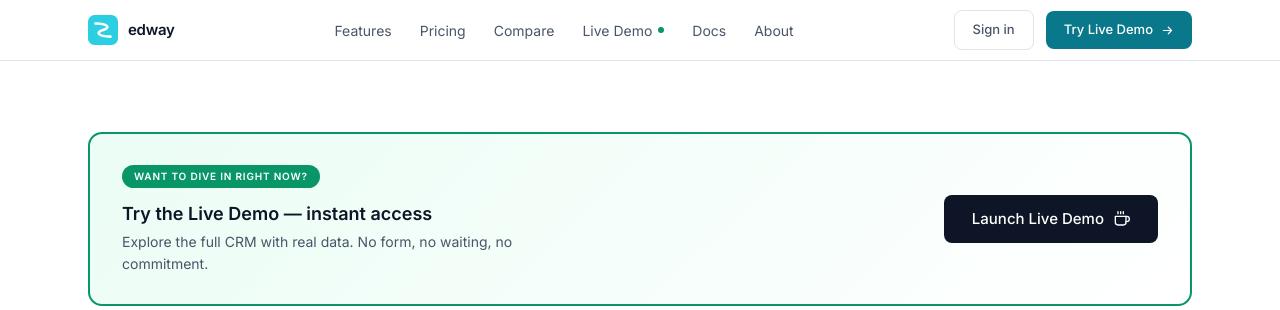
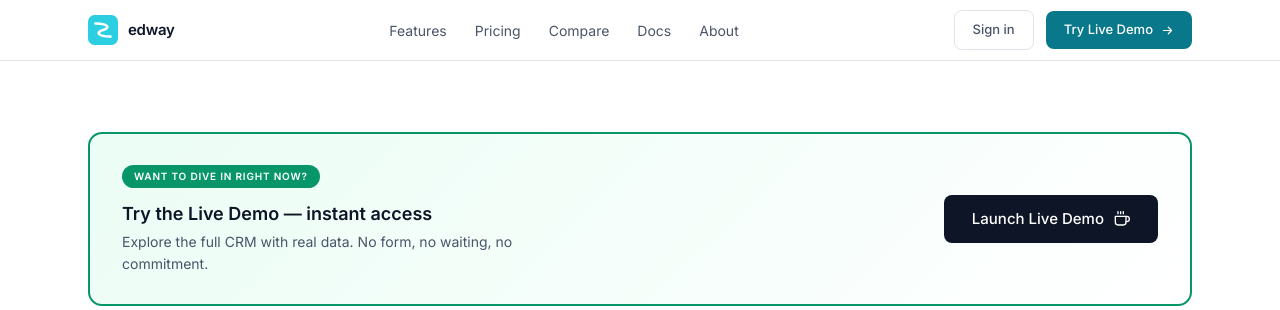
Before and after one commit to hernansaa/edway-web, a Django app: template src/apps/marketing/templates/marketing/demo.html in a window 1280 px wide. Shown: the top 310 px of the page. Run offline with Django 5.2, Linux system fonts and the light colour scheme; the template is opened without the code that fills it, so the values that code supplies are empty; style sheets or scripts are compiled from the project's sources.

Commit message:
Remove Live Demo from navigation menu

```diff
--- a/src/apps/marketing/templates/marketing/base.html
+++ b/src/apps/marketing/templates/marketing/base.html
@@ -214,10 +214,6 @@
                 <a href="{% url 'marketing:features' %}" class="nav-link">Features</a>
                 <a href="{% url 'marketing:pricing' %}" class="nav-link">Pricing</a>
                 <a href="{% url 'marketing:comparison' %}" class="nav-link">Compare</a>
-                <a href="https://app.edway.io/" target="_blank" rel="noopener noreferrer" class="nav-link" style="display:flex;align-items:center;gap:6px;">
-                    Live Demo
-                    <span style="width:6px;height:6px;background:var(--green);border-radius:50%;flex-shrink:0;"></span>
-                </a>
                 <a href="{% url 'marketing:documentation' %}" class="nav-link">Docs</a>
                 <a href="{% url 'marketing:about' %}" class="nav-link">About</a>
             </nav>
@@ -253,10 +249,6 @@
                 <a href="{% url 'marketing:features' %}" class="nav-link" style="padding:4px 0;">Features</a>
                 <a href="{% url 'marketing:pricing' %}" class="nav-link" style="padding:4px 0;">Pricing</a>
                 <a href="{% url 'marketing:comparison' %}" class="nav-link" style="padding:4px 0;">Compare</a>
-                <a href="https://app.edway.io/" target="_blank" rel="noopener noreferrer" class="nav-link" style="padding:4px 0;display:flex;align-items:center;gap:6px;">
-                    Live Demo
-                    <span style="width:6px;height:6px;background:var(--green);border-radius:50%;flex-shrink:0;"></span>
-                </a>
                 <a href="{% url 'marketing:documentation' %}" class="nav-link" style="padding:4px 0;">Docs</a>
                 <a href="{% url 'marketing:about' %}" class="nav-link" style="padding:4px 0;">About</a>
                 <div style="padding-top:12px;border-top:1px solid var(--border);display:flex;flex-direction:column;gap:10px;">
```
